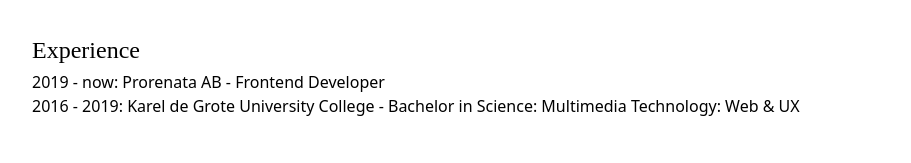
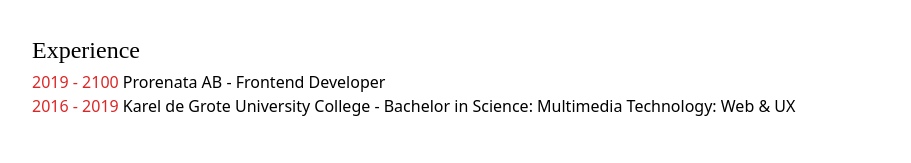
Before and after one commit to jordypereira/homepage-2021, a website built with webpack: page src/index.html in a window 1280 px wide. Shown: the part 1138-1301 px from the top of the page, without its empty margins (184-1095 px from the left). Built offline with nearby package versions, Linux system fonts and the light colour scheme; files whose address does not match are found by name.

Commit message:
Update index.html

```diff
--- a/src/index.html
+++ b/src/index.html
@@ -25,7 +25,7 @@
 <body class="min-h-screen pb-12 bg-white">
 
   <header class="md:mt-32">
-    <div class="flex flex-col md:flex-row gap-12 justify-center items-center p-8">
+    <div class="flex flex-col md:flex-row justify-center items-center p-8">
       <div class="flex flex-col items-center">
         <h1 class="title flex flex-col">
           <span>Jordy</span> <span class="ml-16">Pereira</span>
@@ -46,7 +46,7 @@
           </li>
         </ul>
       </div>
-      <img class="rounded-full" width="200" height="200" src="./images/profile.jpg" alt="me">
+      <img class="rounded-full mt-8 md:mt-0 md:ml-12" width="200" height="200" src="./images/profile.jpg" alt="me">
     </div>
   </header>
 
@@ -69,9 +69,14 @@
     <section class="mt-12">
       <h2 class="heading">Experience</h2>
       <ol>
-        <li>2019 - now: Prorenata AB - Frontend Developer</li>
-        <li>2016 - 2019: Karel de Grote University College - Bachelor in Science: Multimedia Technology: Web &
-          UX</li>
+        <li>
+          <span class="text-red-600">2019 - 2100 </span> Prorenata AB - Frontend Developer
+        </li>
+        <li>
+          <span class="text-red-600">2016 - 2019</span>
+          Karel de Grote University College - Bachelor in Science: Multimedia Technology: Web &
+          UX
+        </li>
       </ol>
     </section>
     <section class="mt-12">
```
